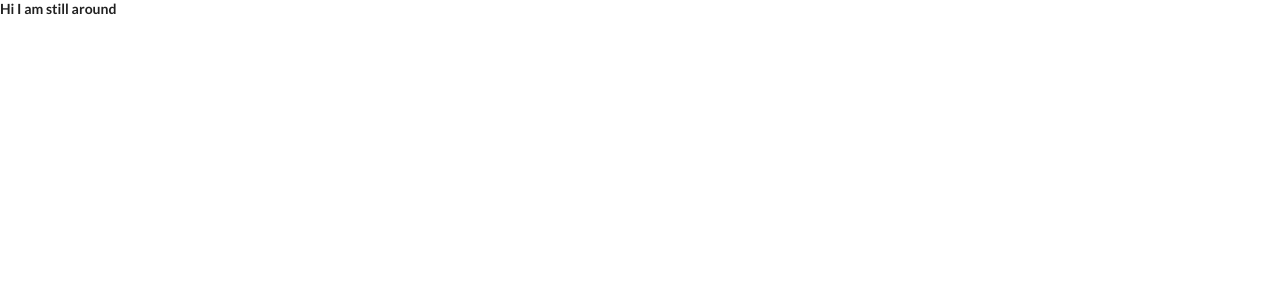
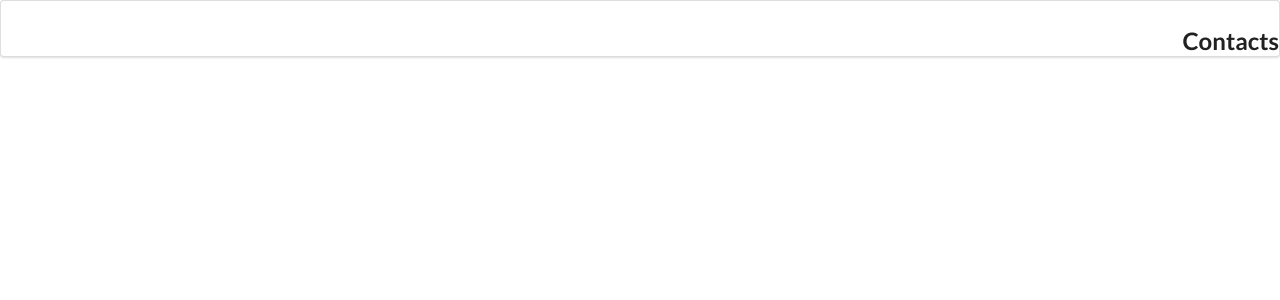
Before and after one commit to samofoke/Software_Engineering, a React (Create React App) app in the folder training-app/: page / in a window 1280 px wide. Shown: the top 300 px of the page. Built offline with nearby package versions, Linux system fonts and the light colour scheme.

Commit message:
going through Component structure

```diff
--- a/training-app/src/App.js
+++ b/training-app/src/App.js
@@ -1,9 +1,15 @@
+import React from "react";
 import './App.css';
+import Header from "./components/head/head-section";
+import AddContact from "./components/add/add-contact";
+import ContactedList from "./components/list/contact-list";
 
 function App() {
   return (
     <div>
-      <h5>Hi I am still around</h5>
+      <Header />
+      {/* <AddContact />
+      <ContactedList /> */}
     </div>
   );
 }
--- /dev/null
+++ b/training-app/src/components/head/head-section.js
@@ -0,0 +1,13 @@
+import React from "react";
+
+
+const Header = () => {
+    return (
+       <div className="ui menu">
+           <div className="ui container"></div>
+           <h2>Contacts</h2>
+       </div>
+    );
+}
+
+export default Header;
```
Also changed, not shown: training-app/src/components/add/add-contact.js (added), training-app/src/components/card/contact-card.js (added), training-app/src/components/list/contact-list.js (added), training-app/src/components/side-bar/side-bar.js (added).
